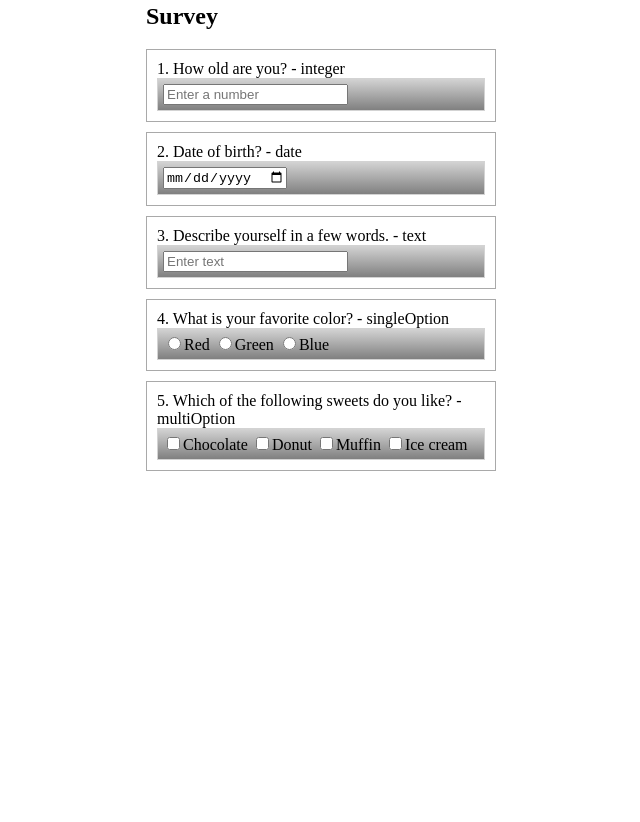
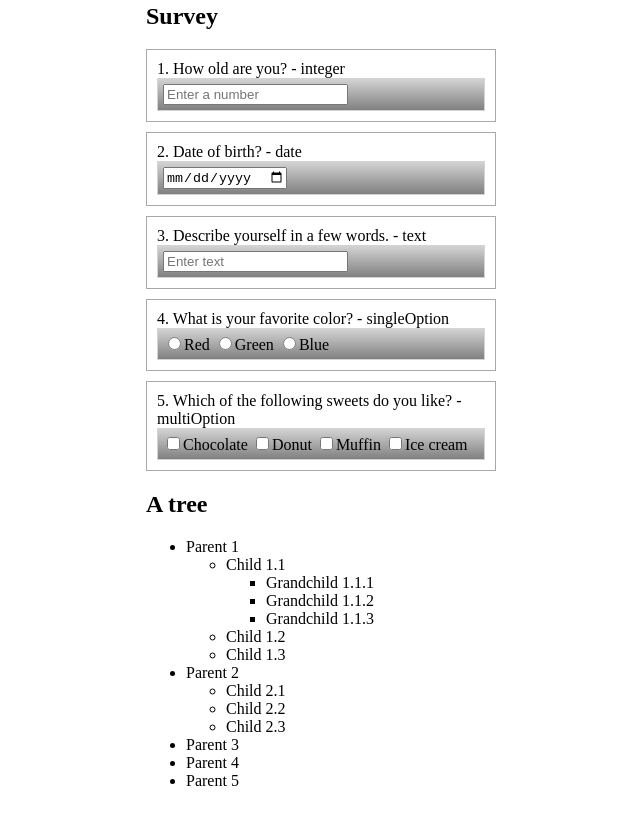
Before and after one commit to coldhawaiian/los-techies-angular-example, a website: page step6.html in a window 1280 px wide. Shown: the part 444-1266 px from the top of the page, without its empty margins (319-959 px from the left). Before the commit the page ends 941 px from the top, so only its background shows below. Drawn offline with nearby package versions, Linux system fonts and the light colour scheme.

Commit message:
Add Step 6d

```diff
--- a/app.js
+++ b/app.js
@@ -33,4 +33,34 @@ angular.module('app', [])
       { number: '4', question: 'What is your favorite color?', type: 'singleOption' },
       { number: '5', question: 'Which of the following sweets do you like?', type: 'multiOption'}
     ];
+  })
+  .controller('TreeCtrl', function ($scope) {
+    $scope.tree = [
+      {
+        name: 'Parent 1',
+        children: [
+          {
+            name: 'Child 1.1',
+            children: [
+              { name: 'Grandchild 1.1.1' },
+              { name: 'Grandchild 1.1.2' },
+              { name: 'Grandchild 1.1.3' }
+            ]
+          },
+          { name: 'Child 1.2' },
+          { name: 'Child 1.3' }
+        ]
+      },
+      {
+        name: 'Parent 2',
+        children: [
+          { name: 'Child 2.1' },
+          { name: 'Child 2.2' },
+          { name: 'Child 2.3' }
+        ]
+      },
+      { name: 'Parent 3' },
+      { name: 'Parent 4' },
+      { name: 'Parent 5' }
+    ];
   });
--- a/step6.html
+++ b/step6.html
@@ -45,6 +45,25 @@
 				</div>
 			</script>
 		</section>
+
+		<section>
+			<h1>A tree</h1>
+			<div ng-controller="TreeCtrl">
+				<ul>
+					<li ng-repeat="node in tree"
+							ng-include="'node.html'">
+					</li>
+				</ul>
+			</div>
+			<script type="text/ng-template" id="node.html">
+				{{ node.name }}
+				<ul>
+					<li ng-repeat="node in node.children"
+							ng-include="'node.html'">
+					</li>
+				</ul>
+			</script>
+		</section>
 	</div>
 
 	<script src="lib/angular/angular.js"></script>
```
